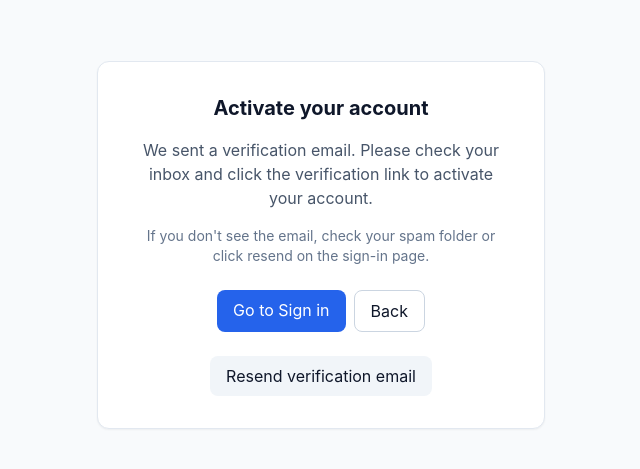
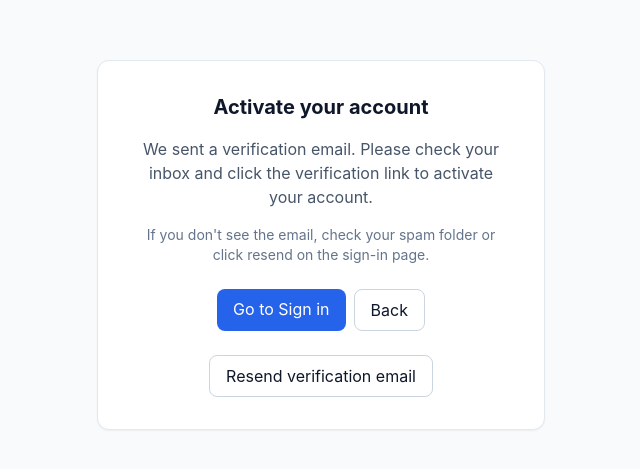
Before and after one commit to nomino0/the-advisor-agent, a Next.js app in the folder frontend/: page /verify-email/sent in a window 1280 px wide. Shown: the part 155-624 px from the top of the page, without its empty margins (319-959 px from the left). Built offline with nearby package versions, Linux system fonts and the light colour scheme; no server answers.

Commit message:
front minor fix

```diff
--- a/frontend/src/app/verify-email/page.tsx
+++ b/frontend/src/app/verify-email/page.tsx
@@ -2,15 +2,30 @@
 
 export const dynamic = 'force-dynamic';
 
-import { useEffect, useState } from "react";
+import { useEffect, useState, Suspense } from "react";
 import { useSearchParams, useRouter } from "next/navigation";
 import { api } from "@/lib/api";
 
 export default function VerifyEmailPage() {
-  const searchParams = useSearchParams();
   const router = useRouter();
   const [status, setStatus] = useState<'loading'|'success'|'error'>('loading');
   const [message, setMessage] = useState('');
+
+  return (
+    <div className="min-h-screen flex items-center justify-center bg-slate-50 dark:bg-slate-950 px-4">
+      <div className="w-full max-w-md text-center">
+        <div className="bg-white dark:bg-slate-900 rounded-xl p-8 shadow-sm border border-slate-200 dark:border-slate-800">
+          <Suspense fallback={<p className="text-slate-600">Verifying...</p>}>
+            <VerifyEmailContent setStatus={setStatus} setMessage={setMessage} status={status} message={message} router={router} />
+          </Suspense>
+        </div>
+      </div>
+    </div>
+  );
+}
+
+function VerifyEmailContent({ setStatus, setMessage, status, message, router }: { setStatus: any, setMessage: any, status: 'loading'|'success'|'error', message: string, router: any }) {
+  const searchParams = useSearchParams();
 
   useEffect(() => {
     const token = searchParams.get('token');
@@ -33,14 +48,10 @@ export default function VerifyEmailPage() {
   }, [searchParams]);
 
   return (
-    <div className="min-h-screen flex items-center justify-center bg-slate-50 dark:bg-slate-950 px-4">
-      <div className="w-full max-w-md text-center">
-        <div className="bg-white dark:bg-slate-900 rounded-xl p-8 shadow-sm border border-slate-200 dark:border-slate-800">
-          {status === 'loading' && <p className="text-slate-600">Verifying...</p>}
-          {status === 'success' && <p className="text-green-600">{message}</p>}
-          {status === 'error' && <p className="text-red-600">{message}</p>}
-        </div>
-      </div>
-    </div>
+    <>
+      {status === 'loading' && <p className="text-slate-600">Verifying...</p>}
+      {status === 'success' && <p className="text-green-600">{message}</p>}
+      {status === 'error' && <p className="text-red-600">{message}</p>}
+    </>
   );
 }
--- a/frontend/src/app/verify-email/sent/page.tsx
+++ b/frontend/src/app/verify-email/sent/page.tsx
@@ -2,16 +2,14 @@
 
 export const dynamic = 'force-dynamic';
 
-import { useEffect, useState } from "react";
+import { useEffect, useState, Suspense } from "react";
 import { useSearchParams, useRouter } from "next/navigation";
 import Link from "next/link";
 import { api } from "@/lib/api";
 import { toast } from "react-hot-toast";
 
 export default function VerifyEmailSentPage() {
-  const searchParams = useSearchParams();
   const router = useRouter();
-  const email = searchParams.get("email");
   const [sending, setSending] = useState(false);
 
   useEffect(() => {
@@ -22,6 +20,21 @@ export default function VerifyEmailSentPage() {
     <div className="min-h-screen flex items-center justify-center bg-slate-50 dark:bg-slate-950 px-4">
       <div className="w-full max-w-md text-center">
         <div className="bg-white dark:bg-slate-900 rounded-xl p-8 shadow-sm border border-slate-200 dark:border-slate-800">
+          <Suspense fallback={<p className="text-slate-600">Loading...</p>}>
+            <VerifyEmailSentContent router={router} sending={sending} setSending={setSending} />
+          </Suspense>
+        </div>
+      </div>
+    </div>
+  );
+}
+
+function VerifyEmailSentContent({ router, sending, setSending }: { router: any, sending: boolean, setSending: any }) {
+  const searchParams = useSearchParams();
+  const email = searchParams.get("email");
+
+  return (
+    <>
       <h1 className="text-xl font-bold mb-4 text-slate-900 dark:text-white">Activate your account</h1>
       <p className="text-slate-600 dark:text-slate-400 mb-4">
         We sent a verification email{email ? ` to ${email}` : ""}. Please check your inbox and click the
@@ -60,14 +73,12 @@ export default function VerifyEmailSentPage() {
               setSending(false);
             }
           }}
+          className="px-4 py-2 rounded-lg border border-slate-300 dark:border-slate-700"
           disabled={sending}
-              className="px-4 py-2 rounded-lg bg-slate-100 dark:bg-slate-800"
         >
-              {sending ? 'Sending...' : 'Resend verification email'}
+          {sending ? 'Resending...' : 'Resend verification email'}
         </button>
       </div>
-        </div>
-      </div>
-    </div>
+    </>
   );
 }
```
Lines whose indentation alone changed are shown as unchanged.
